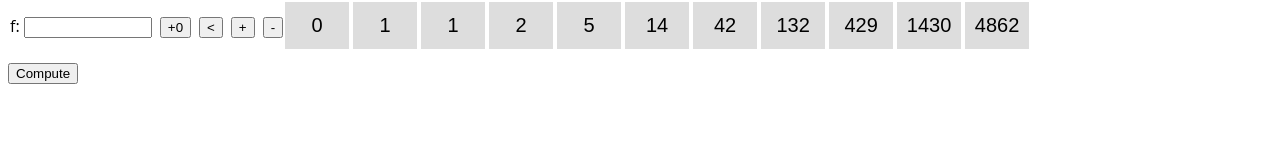
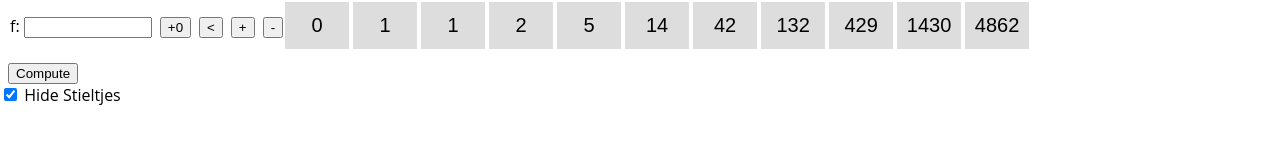
Before and after one commit to jamesshapiro/riordan-calculator-react, a React (Create React App) app: page / in a window 1280 px wide. Shown: the part 217-360 px from the top of the page. Built offline with nearby package versions, Linux system fonts and the light colour scheme.

Commit message:
Hide Stieltjes by default with option to unhide

```diff
--- a/src/App.js
+++ b/src/App.js
@@ -27,12 +27,20 @@ import SequenceButton from './components/SequenceContainer/SequenceButton/Sequen
 // });
 
 class App extends Component {
+  state = {
+    hideStieltjes: true
+  }
+
   componentDidMount() {
     this.props.onTryAutoSignup();
   }
 
   fetchMatrix() {
     this.props.onFetchMatrix()
+  }
+
+  toggleStieltjes = (event) => {
+    this.setState({hideStieltjes: !this.state.hideStieltjes})
   }
 
   render() {
@@ -78,6 +86,36 @@ class App extends Component {
       <Vector sequenceSelector="Z-sequence" />
     )
 
+    const hideStieltjesCheckbox = (
+      <div>
+        <input
+          type="checkbox"
+          id="hideStieltjes"
+          name="hideStieltjes"
+          value="hideStieltjes"
+          checked={this.state.hideStieltjes}
+          onClick={this.toggleStieltjes}></input>
+        <label htmlFor="hideStieltjes"> Hide Stieltjes</label>
+      </div>
+    )
+
+    const riordanGroupElem = (
+      <Matrix
+        matrixSelector="riordan"
+        matrixName="Riordan Group Element: "
+      />
+    )
+
+    let stieltjes = null
+    if (!this.state.hideStieltjes) {
+      stieltjes = (
+        <Matrix
+          matrixSelector="stieltjes"
+          matrixName="Stieltjes: "
+        />
+      )
+    }
+
     return (
       <div>
         <Layout>
@@ -85,17 +123,12 @@ class App extends Component {
           <SequenceContainer sequence={this.props.gSequence} />
           <SequenceContainer sequence={this.props.fSequence} />
           {computeButton}
-          <Matrix
-            matrixSelector="riordan"
-            matrixName="Riordan Group Element: "
-          />
+          {riordanGroupElem}
           {aSequence}
           {bSequence}
           {zSequence}
-          <Matrix
-            matrixSelector="stieltjes"
-            matrixName="Stieltjes: "
-          />
+          {hideStieltjesCheckbox}
+          {stieltjes}
         </Layout>
       </div>
     );
```
